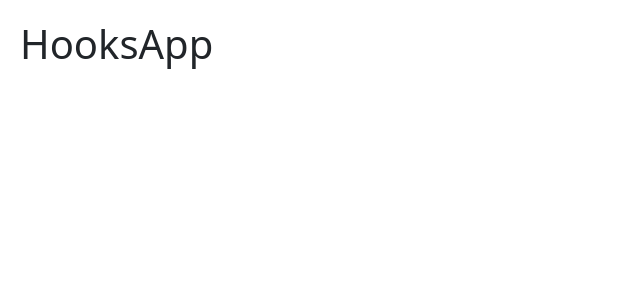
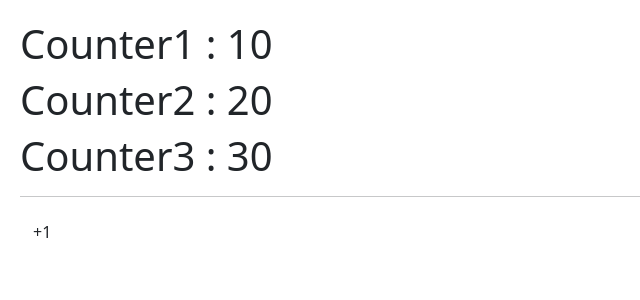
Before and after one commit to fernando258258/HooksAppProyecto, a React (Vite) app: page / in a window 1280 px wide. Shown: the top 300 px of the page, without its empty margins (0-640 px from the left). Built offline with nearby package versions, Linux system fonts and the light colour scheme.

Commit message:
useState

```diff
--- /dev/null
+++ b/src/CounterApp.jsx
@@ -0,0 +1,35 @@
+/* eslint-disable no-unused-vars */
+
+// Counter app, solo aumenta al counter1
+import { useState } from "react";
+
+export const CounterApp = () => {
+  const [counter, setCounter] = useState({
+    counter1: 10,
+    counter2: 20,
+    counter3: 30,
+  });
+
+  //Desestructuracion
+  const { counter1, counter2, counter3 } = counter;
+
+  return (
+    <>
+      <h1> Counter1 : {counter.counter1}</h1>
+      <h1> Counter2 : {counter.counter2}</h1>
+      <h1> Counter3 : {counter.counter3}</h1>
+      <hr />
+      <button
+        className="btn"
+        onClick={() => {
+          setCounter({
+            ...counter,
+            counter1: counter1 + 1,
+          });
+        }}
+      >
+        +1
+      </button>
+    </>
+  );
+};
--- a/src/main.jsx
+++ b/src/main.jsx
@@ -1,10 +1,12 @@
 import { StrictMode } from "react";
 import { createRoot } from "react-dom/client";
 import "./index.css";
-import { HooksApp } from "./HooksApp";
+// import { HooksApp } from "./HooksApp";
+import { CounterApp } from "./CounterApp";
 
 createRoot(document.getElementById("root")).render(
   <StrictMode>
-    <HooksApp />
+    {/* <HooksApp /> */}
+    <CounterApp />
   </StrictMode>
 );
```
